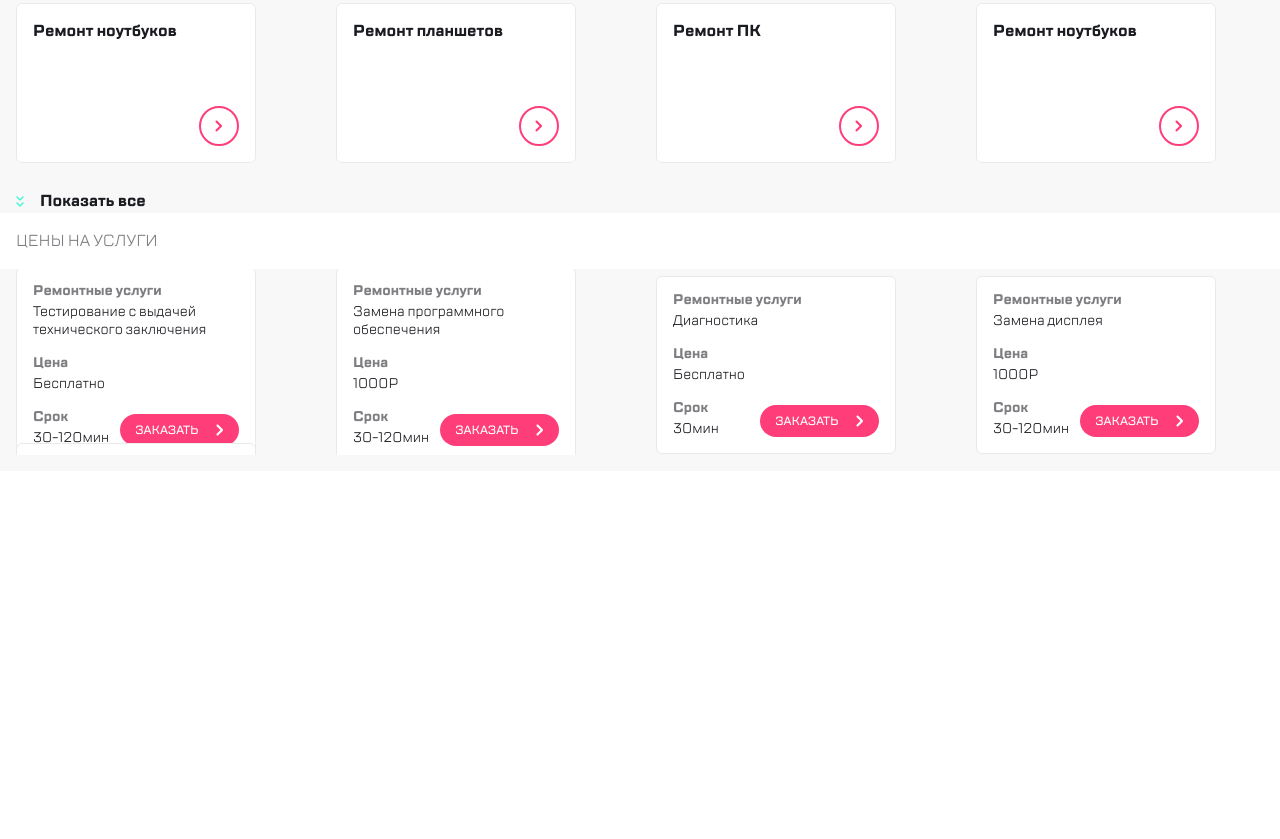
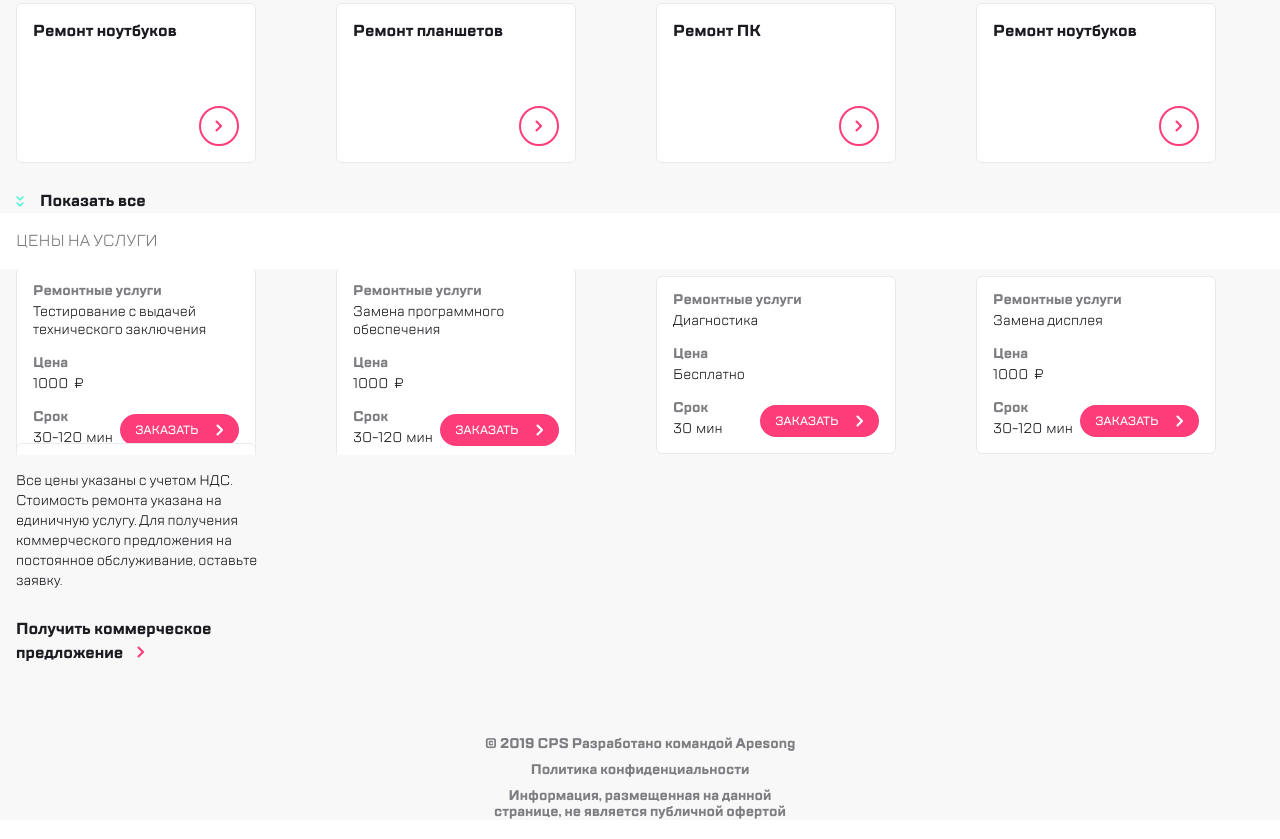
Before and after one commit to Maxxiim/block7, a website built with webpack: page src/index.html in a window 1280 px wide. Shown: the part 1159-1998 px from the top of the page. Before the commit the page ends 1630 px from the top, so only its background shows below. Built offline with nearby package versions, Linux system fonts and the light colour scheme.

Commit message:
Added bloc footer, small fixing ( for price-valute, time)

```diff
--- a/src/index.html
+++ b/src/index.html
@@ -530,14 +530,18 @@
               <li class="swiper-slide__list-item">
                 <p class="swiper-slide__list-item-title">Цена</p>
                 <p class="swiper-slide__list-item-descr">
-                  Бесплатно
+                  1000
+                  <span class="swiper-slide__list-item-descr-valute">
+                    ₽
+                  </span>
                 </p>
               </li>
 
               <li class="swiper-slide__list-item">
                 <p class="swiper-slide__list-item-title">Срок</p>
                 <p class="swiper-slide__list-item-descr">
-                  30-120мин
+                  30-120
+                  <span class="swiper-slide__list-item-descr-time">мин</span>
                 </p>
               </li>
             </ul>
@@ -567,14 +571,18 @@
               <li class="swiper-slide__list-item">
                 <p class="swiper-slide__list-item-title">Цена</p>
                 <p class="swiper-slide__list-item-descr">
-                  1000Р
+                  1000
+                  <span class="swiper-slide__list-item-descr-valute">
+                    ₽
+                  </span>
                 </p>
               </li>
 
               <li class="swiper-slide__list-item">
                 <p class="swiper-slide__list-item-title">Срок</p>
                 <p class="swiper-slide__list-item-descr">
-                  30-120мин
+                  30-120
+                  <span class="swiper-slide__list-item-descr-time">мин</span>
                 </p>
               </li>
             </ul>
@@ -611,7 +619,8 @@
               <li class="swiper-slide__list-item">
                 <p class="swiper-slide__list-item-title">Срок</p>
                 <p class="swiper-slide__list-item-descr">
-                  30мин
+                  30
+                  <span class="swiper-slide__list-item-descr-time">мин</span>
                 </p>
               </li>
             </ul>
@@ -641,14 +650,18 @@
               <li class="swiper-slide__list-item">
                 <p class="swiper-slide__list-item-title">Цена</p>
                 <p class="swiper-slide__list-item-descr">
-                  1000Р
+                  1000
+                  <span class="swiper-slide__list-item-descr-valute">
+                    ₽
+                  </span>
                 </p>
               </li>
 
               <li class="swiper-slide__list-item">
                 <p class="swiper-slide__list-item-title">Срок</p>
                 <p class="swiper-slide__list-item-descr">
-                  30-120мин
+                  30-120
+                  <span class="swiper-slide__list-item-descr-time">мин</span>
                 </p>
               </li>
             </ul>
@@ -678,14 +691,18 @@
               <li class="swiper-slide__list-item">
                 <p class="swiper-slide__list-item-title">Цена</p>
                 <p class="swiper-slide__list-item-descr">
-                  1000Р
+                  1000
+                  <span class="swiper-slide__list-item-descr-valute">
+                    ₽
+                  </span>
                 </p>
               </li>
 
               <li class="swiper-slide__list-item">
                 <p class="swiper-slide__list-item-title">Срок</p>
                 <p class="swiper-slide__list-item-descr">
-                  30-120мин
+                  30-120
+                  <span class="swiper-slide__list-item-descr-time">мин</span>
                 </p>
               </li>
             </ul>
@@ -704,10 +721,48 @@
         </div>
         <div class="swiper-pagination"></div>
       </div>
+
+      <div class="services__offer">
+        <p class="services__offer-descr">
+          Все цены указаны с учетом НДС. Стоимость ремонта указана
+          на единичную услугу. Для получения коммерческого
+          предложения на постоянное обслуживание, оставьте заявку.
+        </p>
+        <a class="services__offer-link" href="#">
+          <p class="services__offer-link-text">
+            Получить коммерческое предложение
+          </p>
+          <svg class="swiper-slide__btn-svg" width="8" height="12" viewBox="0 0 8 12" fill="none"
+            xmlns="http://www.w3.org/2000/svg">
+            <path fill-rule="evenodd" clip-rule="evenodd"
+              d="M4.5 6L0.707106 2.20711C0.316582 1.81658 0.316582 1.18342 0.707107 0.792893L0.792893 0.707107C1.18342 0.316583 1.81658 0.316583 2.20711 0.707107L6.79289 5.29289C7.18342 5.68342 7.18342 6.31658 6.79289 6.70711L2.20711 11.2929C1.81658 11.6834 1.18342 11.6834 0.792893 11.2929L0.707107 11.2071C0.316583 10.8166 0.316583 10.1834 0.707107 9.79289L4.5 6Z"
+              fill="" />
+          </svg>
+        </a>
+      </div>
     </div>
 
   </div>
 
+  <footer class="footer">
+    <div class="container">
+      <ul class="footer__list">
+        <li class="footer__list-item">
+          <span>© 2019 CPS</span>
+          Разработано командой Apesong
+        </li>
+        <li class="footer__list-item">
+          <a href="#">
+            Политика конфиденциальности
+          </a>
+        </li>
+        <li class="footer__list-item">
+          Информация, размещенная
+          на данной странице,
+          не является публичной офертой</li>
+      </ul>
+    </div>
+  </footer>
   <script src="https://cdn.jsdelivr.net/npm/swiper@11/swiper-bundle.min.js"></script>
 </body>
 
--- /dev/null
+++ b/src/scss/_footer.scss
@@ -0,0 +1,26 @@
+.footer {
+  padding-top: 71px;
+  background: rgb(248, 248, 248);
+}
+
+.footer__list {
+  display: flex;
+  flex-direction: column;
+  text-align: center;
+  align-items: center;
+  margin-bottom: 19px;
+}
+
+.footer__list-item {
+  max-width: 312px;
+  font-family: "TTM";
+  font-weight: 500;
+  font-size: 14px;
+  line-height: 16px;
+  color: rgb(126, 126, 130);
+  margin-bottom: 10px;
+
+  &:last-child {
+    margin-bottom: 0;
+  }
+}
--- a/src/scss/_services.scss
+++ b/src/scss/_services.scss
@@ -207,6 +207,14 @@
   color: rgb(27, 28, 33);
 }
 
+.swiper-slide__list-item-descr-valute {
+  margin-left: 3px;
+}
+
+.swiper-slide__list-item-descr-time {
+  margin-left: 1px;
+}
+
 .swiper-slide__title {
   display: inline-block;
   font-family: "TTM";
@@ -320,3 +328,39 @@
   line-height: 24px;
   font-weight: 500;
 }
+
+.services__offer {
+  margin-right: -16px;
+  margin-left: -16px;
+  padding-left: 16px;
+  background: rgb(248, 248, 248);
+  display: flex;
+  flex-direction: column;
+  text-align: left;
+}
+
+.services__offer-descr {
+  max-width: 277px;
+  font-family: "TTR";
+  font-weight: 400;
+  font-size: 14px;
+  line-height: 20px;
+  color: rgb(27, 28, 33);
+  margin-bottom: 26px;
+}
+
+
+
+.services__offer-link {
+  max-width: 220px;
+  font-family: "TTM";
+  font-weight: 500;
+  font-size: 16px;
+  line-height: 24px;
+  color: rgb(27, 28, 33);
+}
+
+.services__offer-link-text {
+  display: inline;
+  margin-right: 10px;
+}
--- a/src/scss/style.scss
+++ b/src/scss/style.scss
@@ -11,3 +11,4 @@
 @import "header";
 @import "content";
 @import "services";
+@import "footer";
```
